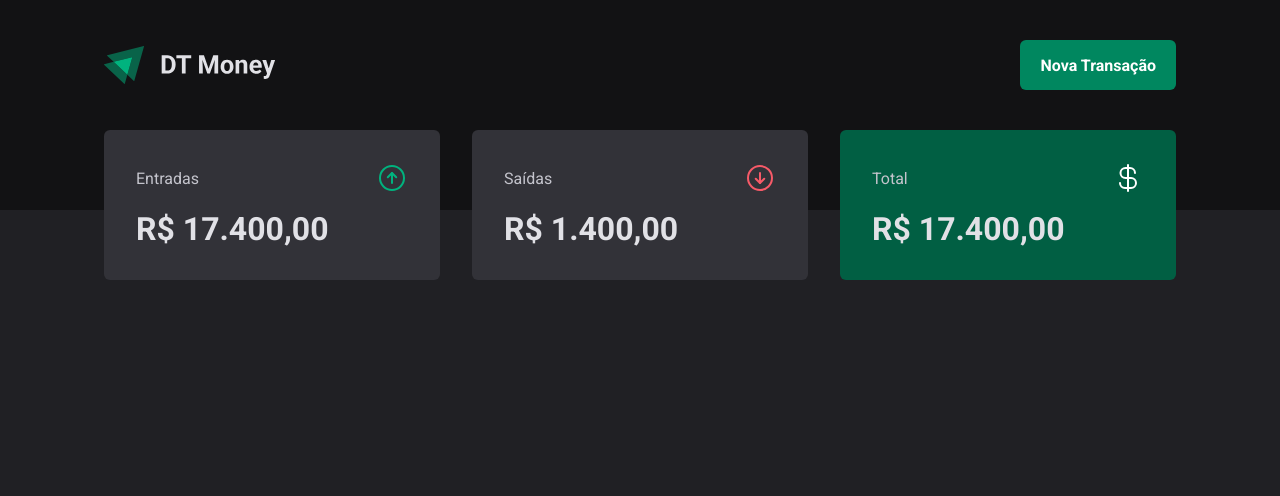
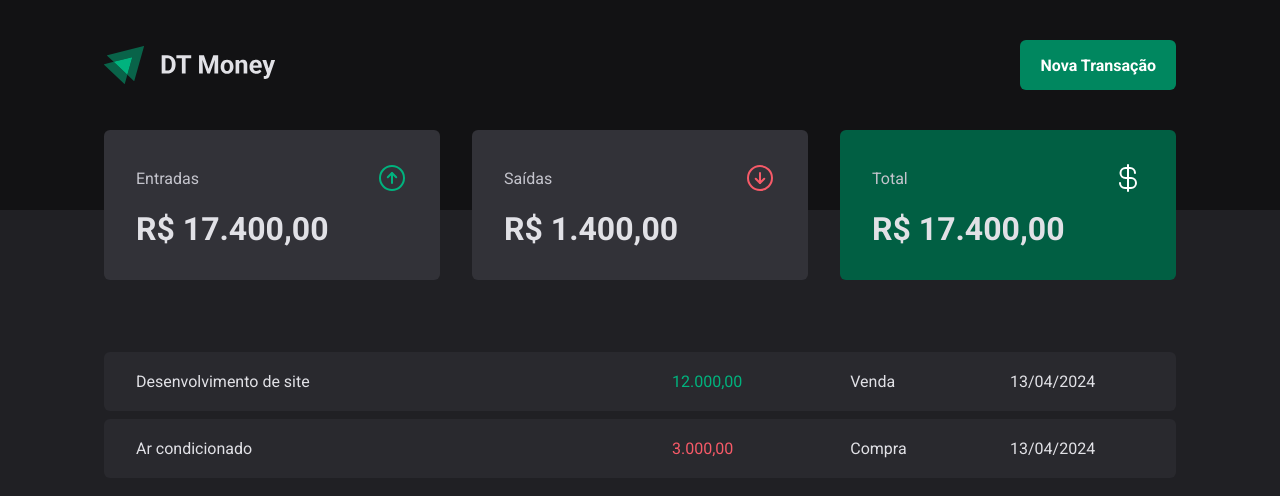
Before and after one commit to Raulbarbosa/dt-money, a React (Vite) app: page / in a window 1280 px wide. Shown: the top 496 px of the page. Built offline with nearby package versions, Linux system fonts and the light colour scheme.

Commit message:
feat: table component created

```diff
--- a/src/pages/transactions/index.tsx
+++ b/src/pages/transactions/index.tsx
@@ -1,11 +1,30 @@
 import { Header } from "../../components/Header";
 import { Summary } from "../../components/Summary";
+import { PriceHighLight, TransactionsContainer, TransactionsTable } from "./styles";
 
 export function Transactions() {
   return (
     <div>
       <Header />
       <Summary />
+      <TransactionsContainer>
+        <TransactionsTable>
+          <tbody>
+            <tr>
+              <td width={"50%"}>Desenvolvimento de site</td>
+              <td><PriceHighLight variant={"income"}>12.000,00</PriceHighLight></td>
+              <td>Venda</td>
+              <td>13/04/2024</td>
+            </tr>
+            <tr>
+              <td width={"50%"}>Ar condicionado</td>
+              <td><PriceHighLight variant={"outcome"}>3.000,00</PriceHighLight></td>
+              <td>Compra</td>
+              <td>13/04/2024</td>
+            </tr>
+          </tbody>
+        </TransactionsTable>
+      </TransactionsContainer>
     </div>
   )
 }
--- a/src/pages/transactions/styles.ts
+++ b/src/pages/transactions/styles.ts
@@ -0,0 +1,37 @@
+import styled from "styled-components";
+
+export const TransactionsContainer = styled.main`
+  width: 100%;
+  max-width: 1120px;
+  margin: 4rem auto 0;
+  padding: 0 1.5rem;
+
+`
+
+export const TransactionsTable = styled.table`
+  width: 100%;
+  border-collapse: separate;
+  border-spacing: 0 0.5rem;
+
+  td {
+    padding: 1.25rem 2rem;
+    background: ${props => props.theme["gray-700"]};
+
+    &:first-child {
+      border-top-left-radius: 6px;
+      border-bottom-left-radius: 6px;
+    }
+    &:last-child {
+      border-top-right-radius: 6px;
+      border-bottom-right-radius: 6px;
+    }
+  }
+`
+
+interface PriceHighLightProps {
+  variant: 'income' | 'outcome'
+}
+
+export const PriceHighLight = styled.span<PriceHighLightProps>`
+  color: ${props => props.variant === 'income' ? props.theme['green-300'] : props.theme['red-300']};
+`
```
